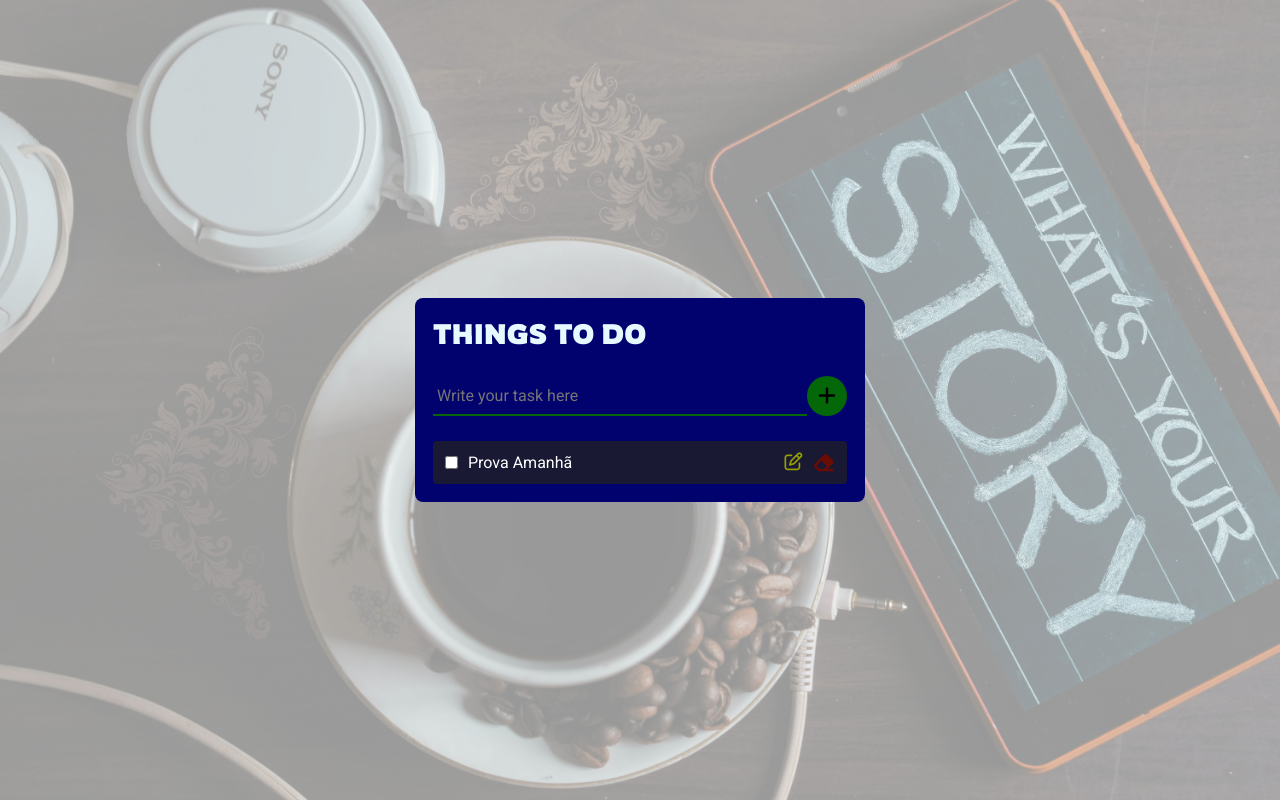
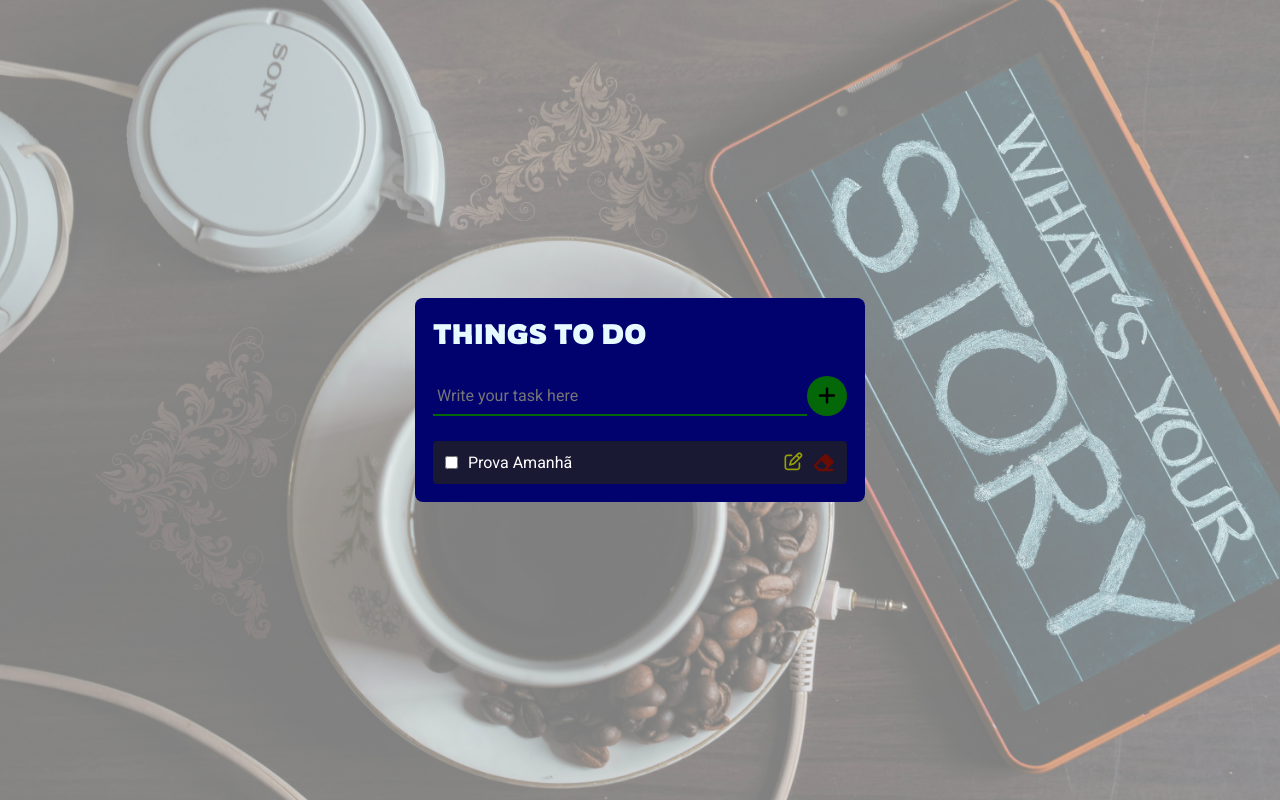
Before and after one commit to SidyDev-AI/to-do_list-ES, a PHP site: page / in a window 1280 px wide. Run offline with PHP 8.4, Linux system fonts and the light colour scheme.

Commit message:
Finalização do front end

```diff
--- a/src/css/style.css
+++ b/src/css/style.css
@@ -25,7 +25,7 @@ body::before {
   background-size: cover;
   background-repeat: no-repeat;
   background-position: center;
-  opacity: 0.4;
+  opacity: 0.5;
   z-index: -1;
 }
 
```
